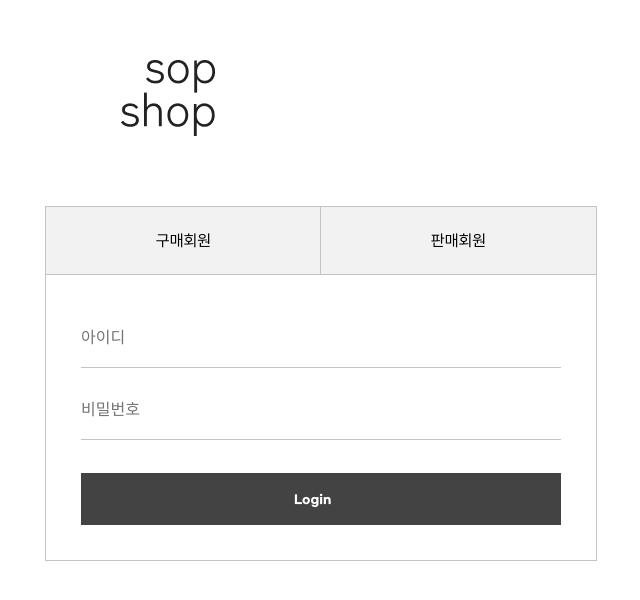
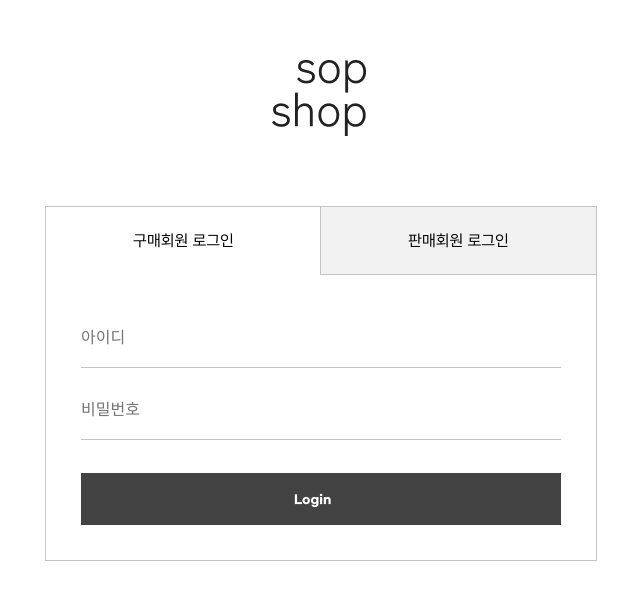
Before and after one commit to kyeongbobak/sopshop_nextjs, a Next.js app: page /login in a window 1280 px wide. Shown: the part 140-740 px from the top of the page, without its empty margins (320-960 px from the left). Built offline with nearby package versions, Linux system fonts and the light colour scheme.

Commit message:
style : tabBtnMenu 컴포넌트 버튼에 active 상태 CSS 스타일 추가

```diff
--- a/src/app/(notlayout)/login/page.jsx
+++ b/src/app/(notlayout)/login/page.jsx
@@ -1,13 +1,21 @@
+"use client";
+
 import Image from "next/image";
+import StyledLink from "next/link";
 import logoImage from "../../../../public/img/Logo-SopShop.png";
 import TabBtnMenu from "../../../components/TabBtnMenu/TabBtnMenu";
 import styles from "./login.module.css";
+import { useState } from "react";
 
-export default async function login() {
+export default function login() {
+  const [isBuyer, setIsBuyer] = useState(true);
+
   return (
     <div className={styles.wrapper}>
-      <Image className={styles.logoImage} src={logoImage} />
-      <TabBtnMenu></TabBtnMenu>
+      <StyledLink className={styles.logoImage} href={"/"}>
+        <Image src={logoImage} />
+      </StyledLink>
+      <TabBtnMenu isBuyer={isBuyer} setIsBuyer={setIsBuyer} content={"로그인"} />
       <form className={styles.loginForm}>
         <label className="a11y-hidden" htmlFor="id">
           아이디
--- a/src/components/TabBtnMenu/TabBtnMenu.jsx
+++ b/src/components/TabBtnMenu/TabBtnMenu.jsx
@@ -1,13 +1,17 @@
 import styles from "./TabBtnMenu.module.css";
 
-export default function TabBtnMenu() {
+export default function TabBtnMenu({ isBuyer, setIsBuyer, content }) {
   return (
     <ul className={styles.tabMenuBtns}>
       <li className={styles.tabMenuBtnsItem}>
-        <button className={styles.tabBtn}>구매회원</button>
+        <button className={`${styles.tabBtn} ${isBuyer ? styles.active : ""}`} onClick={() => setIsBuyer(true)}>
+          구매회원 {content}
+        </button>
       </li>
       <li>
-        <button className={styles.tabBtn}>판매회원</button>
+        <button className={`${styles.tabBtn} ${isBuyer ? "" : styles.active}`} onClick={() => setIsBuyer(false)}>
+          판매회원 {content}
+        </button>
       </li>
     </ul>
   );
--- a/src/components/TabBtnMenu/TabBtnMenu.module.css
+++ b/src/components/TabBtnMenu/TabBtnMenu.module.css
@@ -18,3 +18,9 @@
   background-color: var(--light-gray-color);
   cursor: pointer;
 }
+
+.active {
+  border: 1px solid var(--gray-color);
+  border-bottom: 0;
+  background-color: white;
+}
```
